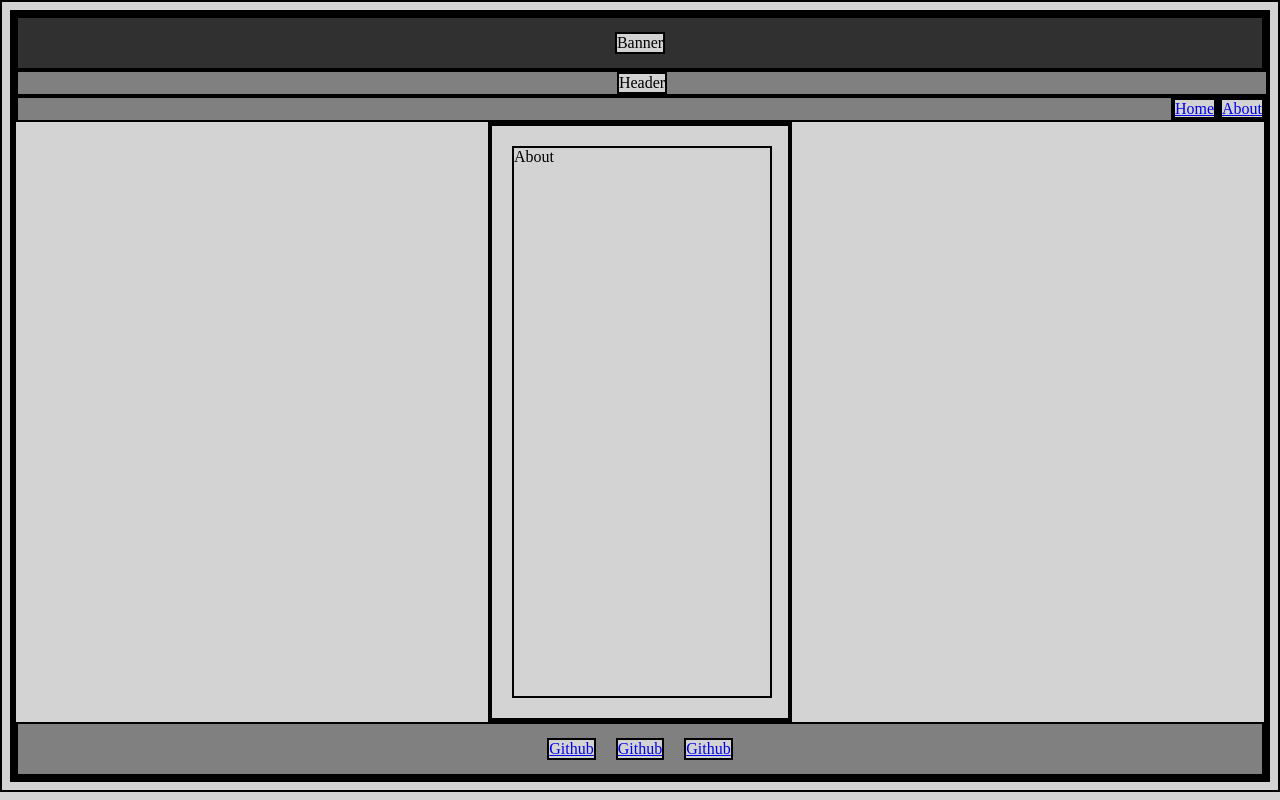
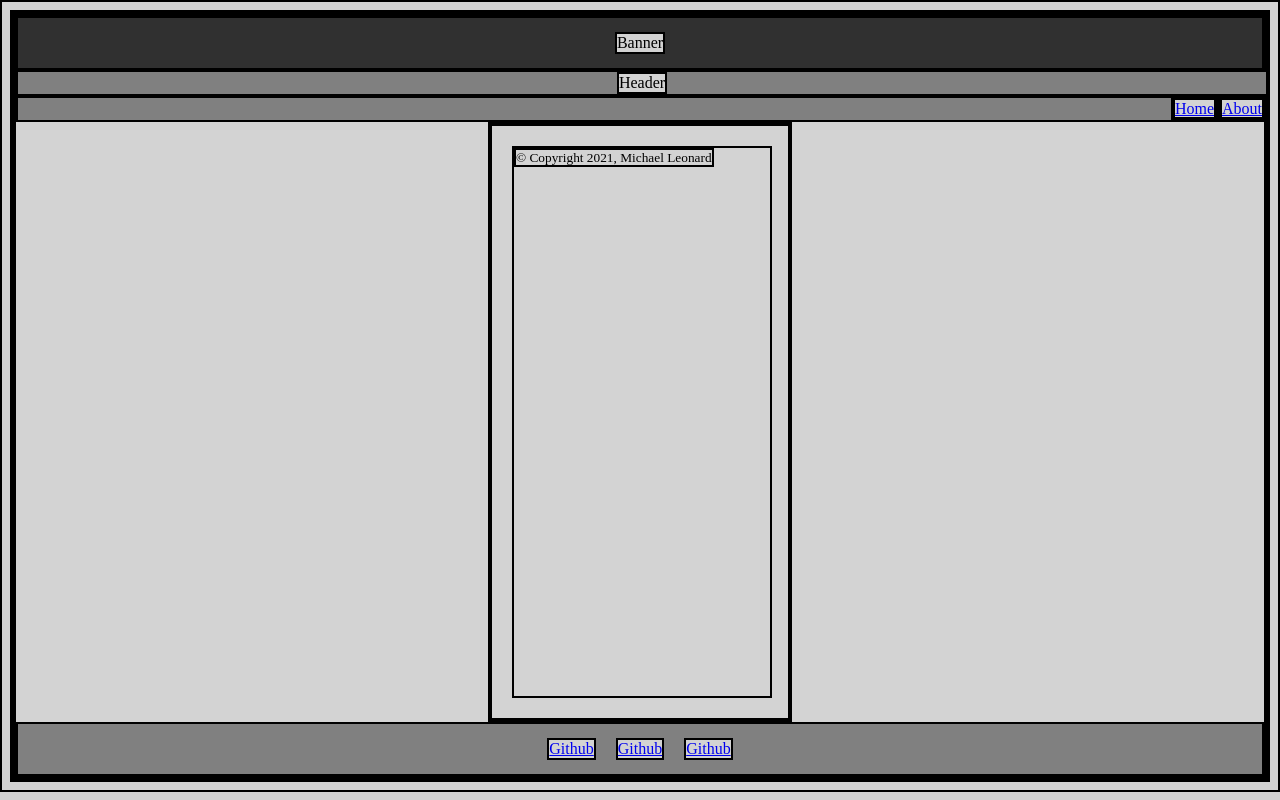
Before and after one commit to mtleonardjr/mtl-frontend-template, a React (Create React App) app: page /about in a window 1280 px wide. Built offline with nearby package versions, Linux system fonts and the light colour scheme.

Commit message:
finished template

```diff
--- a/src/components/About.js
+++ b/src/components/About.js
@@ -2,7 +2,7 @@ const About = () => {
     return (
       <div className="about-container">
         <div className="about">
-          About
+          <small>&copy; Copyright 2021, Michael Leonard</small>
         </div>
       </div>
     )
```
